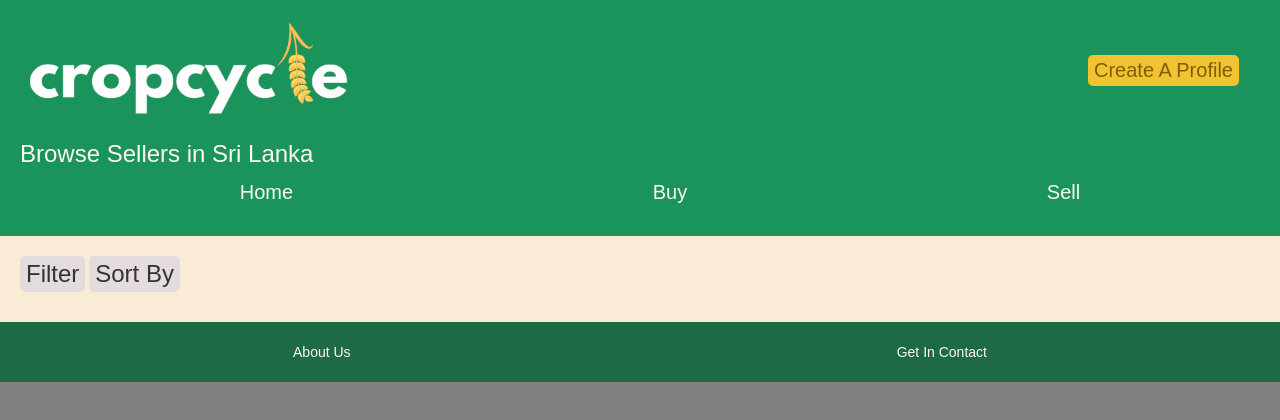
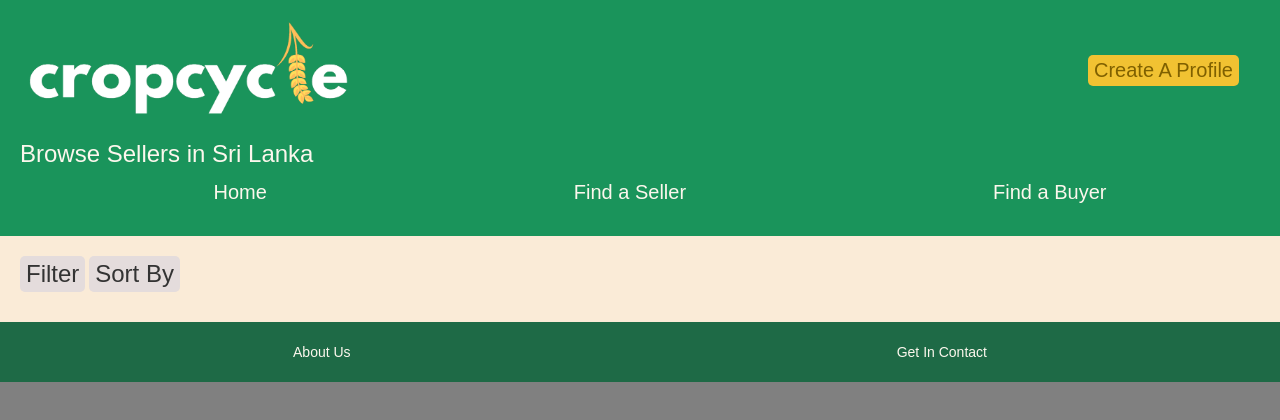
Before and after one commit to CameronR2802/Set-Hacks-CropCycle, a website: page browseBuy.html in a window 1280 px wide. Drawn offline with nearby package versions, Linux system fonts and the light colour scheme.

Commit message:
modified link names

```diff
--- a/browseBuy.html
+++ b/browseBuy.html
@@ -58,8 +58,8 @@
         <h3>Browse Sellers in Sri Lanka</h3>
         <ul>
             <li><a href="home.html">Home</a></li>
-            <li><a href="browseBuy.html">Buy</a></li>
-            <li><a href="browseSell.html">Sell</a></li>
+            <li><a href="browseBuy.html">Find a Seller</a></li>
+            <li><a href="browseSell.html">Find a Buyer</a></li>
 
         </ul>
     </header>
```
Also changed, not shown: browseSell.html (+2 -2 lines), createProfile.html (+2 -2 lines), home.html (+2 -2 lines).
